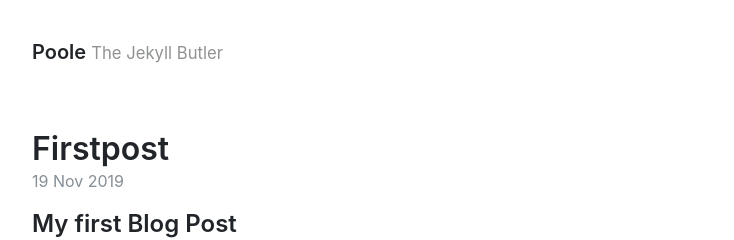
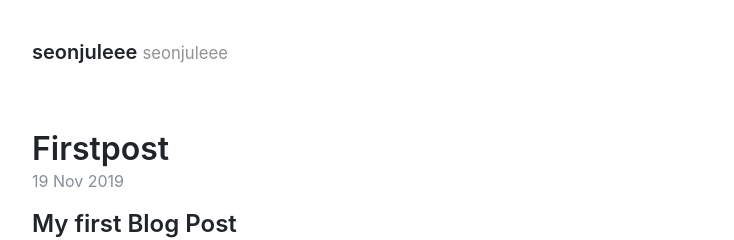
Before and after one commit to seonjuleee/seonjuleee.github.io, a Jekyll site: the page built from index.html, in a window 1280 px wide. Shown: the top 240 px of the page, without its empty margins (272-1006 px from the left). Built offline with Jekyll 4.4.1, drawn with Linux system fonts in a browser that asks for light colours; the list of posts is cut into pages by our own code.

Commit message:
modify _config

```diff
--- a/_config.yml
+++ b/_config.yml
@@ -1,9 +1,9 @@
 # Setup
-title: Poole
-tagline: The Jekyll Butler
+title: seonjuleee
+tagline: seonjuleee
 url: https://seonjuleee.github.io/
 paginate: 1
-baseurl: " "
+baseurl: ""
 permalink: pretty
 
 # Gems
```
